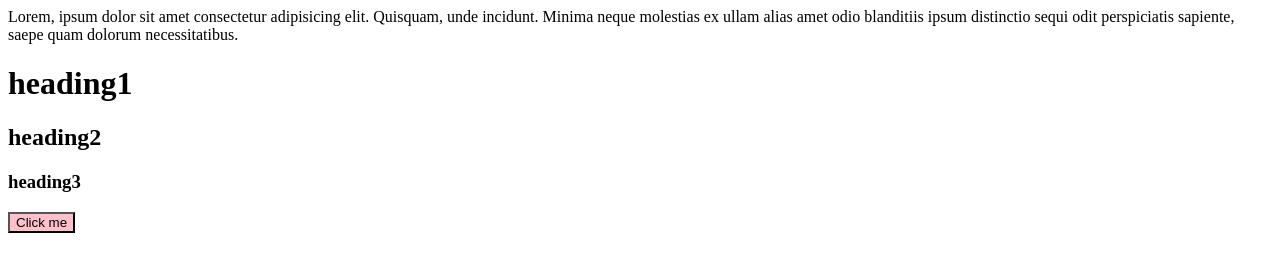
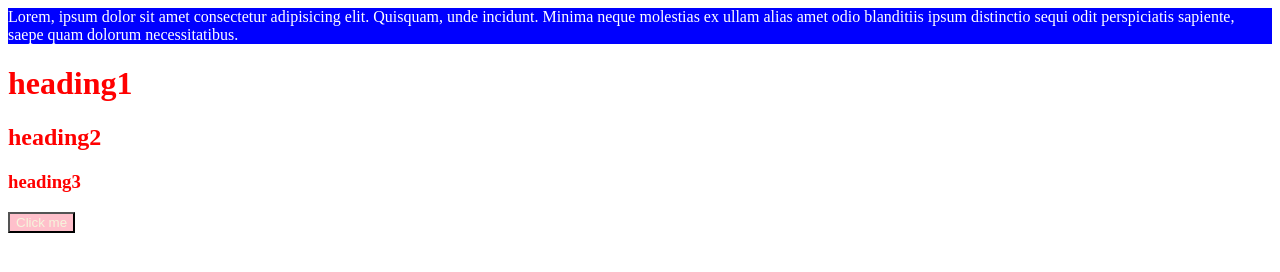
Before and after one commit to sagarakuch00/CSS-study, a plain HTML site: page practice1/index.html in a window 1280 px wide. Drawn offline with Linux system fonts and the light colour scheme.

Commit message:
moved practice 1 to seperate folder

```diff
--- a/practiceset_1.html
+++ b/practice1/index.html
@@ -1,10 +1,11 @@
 <!DOCTYPE html>
 <html lang="en">
+
 <head>
   <meta charset="UTF-8">
   <meta name="viewport" content="width=device-width, initial-scale=1.0">
   <title>Document</title>
-  <!-- <link rel="stylesheet" href="style.css"> -->
+  <link rel="stylesheet" href="style.css">
   <!-- <style>
     button{
       background-color: blue;
@@ -13,10 +14,12 @@
   </style> -->
 
 </head>
+
 <body>
 
   <div id="box">
-    Lorem, ipsum dolor sit amet consectetur adipisicing elit. Quisquam, unde incidunt. Minima neque molestias ex ullam alias amet odio blanditiis ipsum distinctio sequi odit perspiciatis sapiente, saepe quam dolorum necessitatibus.
+    Lorem, ipsum dolor sit amet consectetur adipisicing elit. Quisquam, unde incidunt. Minima neque molestias ex ullam
+    alias amet odio blanditiis ipsum distinctio sequi odit perspiciatis sapiente, saepe quam dolorum necessitatibus.
   </div>
 
   <h1 class="heading">heading1</h1>
@@ -25,4 +28,5 @@
 
   <button style="background-color: pink;">Click me</button>
 </body>
+
 </html>
```
Also changed, not shown: practice1/style.css (renamed from style_1.css).
